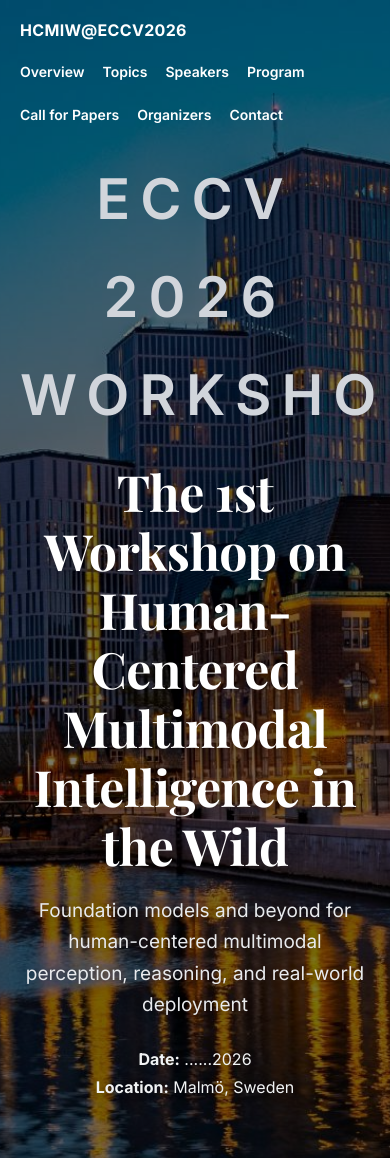
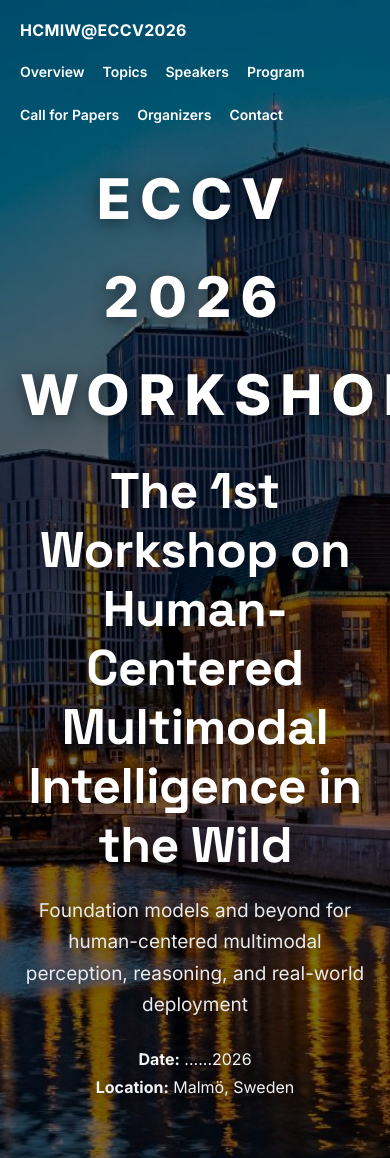
Before and after one commit to Dengliqian/web, a plain HTML site: page index.html in a window 390 px wide. Shown: the top 1158 px of the page. Drawn offline with nearby package versions, Linux system fonts and the light colour scheme.

Commit message:
Update index.html

```diff
--- a/index.html
+++ b/index.html
@@ -5,7 +5,7 @@
   <meta name="viewport" content="width=device-width, initial-scale=1.0" />
   <title>Workshop 2026</title>
 
-  <link href="https://fonts.googleapis.com/css2?family=Inter:wght@300;400;500;600;700&family=Playfair+Display:wght@600;700&display=swap" rel="stylesheet">
+  <link href="https://fonts.googleapis.com/css2?family=Inter:wght@300;400;500;600;700;800&family=Playfair+Display:wght@600;700&family=Space+Grotesk:wght@500;600;700;800&family=Bebas+Neue&display=swap" rel="stylesheet">
 
   <style>
     * {
@@ -156,22 +156,37 @@
     .eyebrow-clean {
       font-family: "Inter", sans-serif;
       font-size: 56px;
-      font-weight: 600;
-      letter-spacing: 0.18em;
+      font-weight: 800;
+      letter-spacing: 0.16em;
       text-transform: uppercase;
-      color: #d1d5db;
+      color: #ffffff;
       margin-bottom: 18px;
+      text-shadow: 0 3px 16px rgba(0, 0, 0, 0.5);
     }
 
     .title-clean {
-      font-family: "Playfair Display", serif;
-      font-size: 50px;
-      line-height: 1.18;
-      font-weight: 700;
-      letter-spacing: -0.01em;
+      font-family: "Space Grotesk", sans-serif;
+      font-size: 52px;
+      line-height: 1.15;
+      font-weight: 800;
+      letter-spacing: -0.03em;
       color: #ffffff;
       margin-bottom: 20px;
-      text-shadow: 0 3px 18px rgba(0, 0, 0, 0.28);
+      text-shadow: 0 4px 22px rgba(0, 0, 0, 0.38);
+    }
+
+    .highlight-number {
+      display: inline-block;
+      font-family: "Bebas Neue", sans-serif;
+      font-size: 1.7em;
+      line-height: 0.8;
+      font-weight: 400;
+      letter-spacing: 0.02em;
+      color: #ffffff;
+      transform: translateY(6px);
+      text-shadow:
+        0 6px 26px rgba(255, 255, 255, 0.25),
+        0 4px 18px rgba(0, 0, 0, 0.45);
     }
 
     .subtitle-clean {
@@ -274,7 +289,7 @@
     }
 
     .important-dates-list li {
-      font-size: 10x;
+      font-size: 20px;
       font-weight: 600;
       line-height: 1.8;
       color: #202124;
@@ -485,7 +500,7 @@
 
     @media (max-width: 900px) {
       .title-clean {
-        font-family: "Playfair Display", serif;
+        font-family: "Space Grotesk", sans-serif;
         font-size: 50px;
         line-height: 1.18;
         font-weight: 700;
@@ -544,7 +559,7 @@
       }
 
       .title-clean {
-        font-family: "Playfair Display", serif;
+        font-family: "Space Grotesk", sans-serif;
         font-size: 50px;
         line-height: 1.18;
         font-weight: 700;
```
